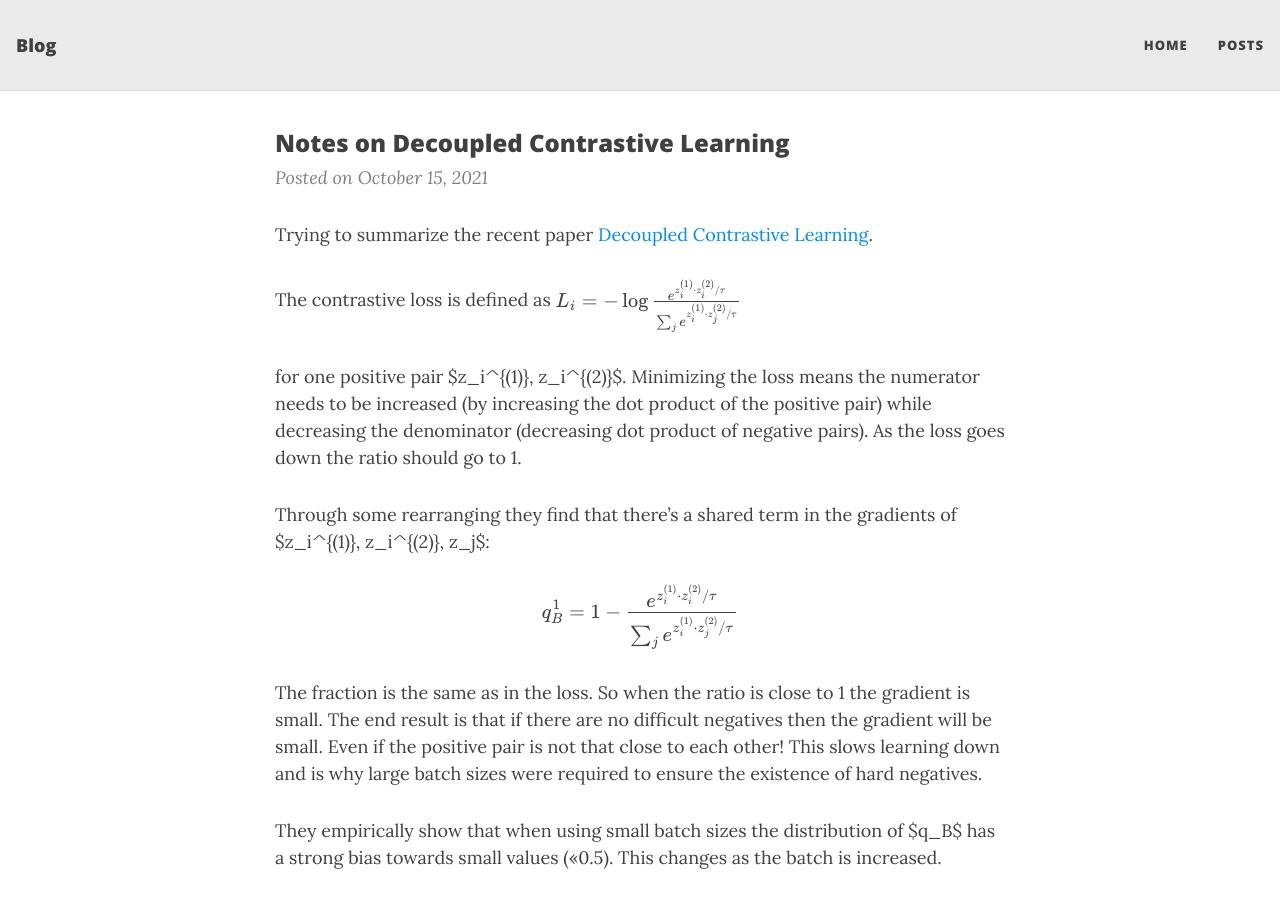
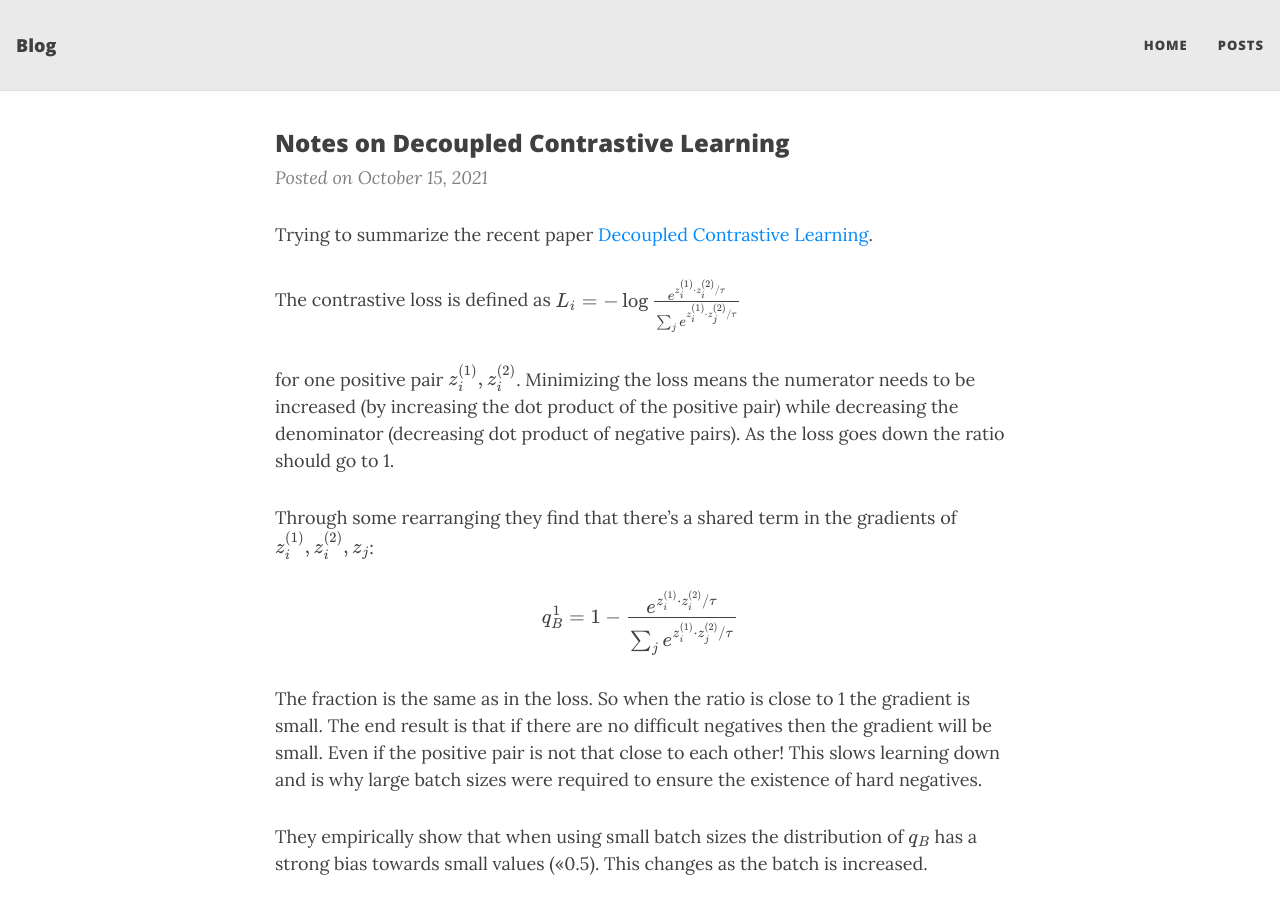
Before and after one commit to RuABraun/RuABraun.github.io, a Jekyll site: the page built from _posts/2021-10-15-Notes-on-Decoupled-Contrastive-Learning.markdown, in a window 1280 px wide and 900 px high. Built offline with Jekyll 4.4.1, drawn with Linux system fonts in a browser that asks for light colours; nearby versions of some CDN libraries; formulas are drawn with MathJax 3.

Commit message:
fixing math

```diff
--- a/_posts/2021-10-15-Notes-on-Decoupled-Contrastive-Learning.markdown
+++ b/_posts/2021-10-15-Notes-on-Decoupled-Contrastive-Learning.markdown
@@ -10,16 +10,16 @@ Trying to summarize the recent paper [Decoupled Contrastive Learning](https://ar
 The contrastive loss is defined as
 $$L_i=-\log \frac{e^{z_i^{(1)} \cdot z_i^{(2)} / \tau }}{\sum_j e^{z_i^{(1)} \cdot z_j^{(2)} / \tau}}$$
 
-for one positive pair $z_i^{(1)}, z_i^{(2)}$. Minimizing the loss means the numerator needs to be increased (by increasing the dot product of the positive pair) while decreasing the denominator (decreasing dot product of negative pairs). As the loss goes down the ratio should go to 1.
+for one positive pair $$z_i^{(1)}, z_i^{(2)}$$. Minimizing the loss means the numerator needs to be increased (by increasing the dot product of the positive pair) while decreasing the denominator (decreasing dot product of negative pairs). As the loss goes down the ratio should go to 1.
 
-Through some rearranging they find that there's a shared term in the gradients of $z_i^{(1)}, z_i^{(2)}, z_j$:
+Through some rearranging they find that there's a shared term in the gradients of $$z_i^{(1)}, z_i^{(2)}, z_j$$:
 
 $$q_B^{1} = 1 - \frac{e^{z_i^{(1)} \cdot z_i^{(2)} / \tau }}{\sum_j e^{z_i^{(1)} \cdot z_j^{(2)} / \tau}} $$
 
 The fraction is the same as in the loss. So when the ratio is close to 1 the gradient is small. The end result is that if there are no difficult negatives then the gradient will be small. Even if the positive pair is not that close to each other!
 This slows learning down and is why large batch sizes were required to ensure the existence of hard negatives.
 
-They empirically show that when using small batch sizes the distribution of $q_B$ has a strong bias towards small values (<<0.5). This changes as the batch is increased.
+They empirically show that when using small batch sizes the distribution of $$q_B$$ has a strong bias towards small values (<<0.5). This changes as the batch is increased.
 
 They propose removing the positive pair from the denominator:
 $$L_i^{DCL}=-\log \frac{e^{z_i^{(1)} \cdot z_i^{(2)} / \tau }}{\sum_{j \ne i} e^{z_i^{(1)} \cdot z_j^{(2)} / \tau}}$$
```
